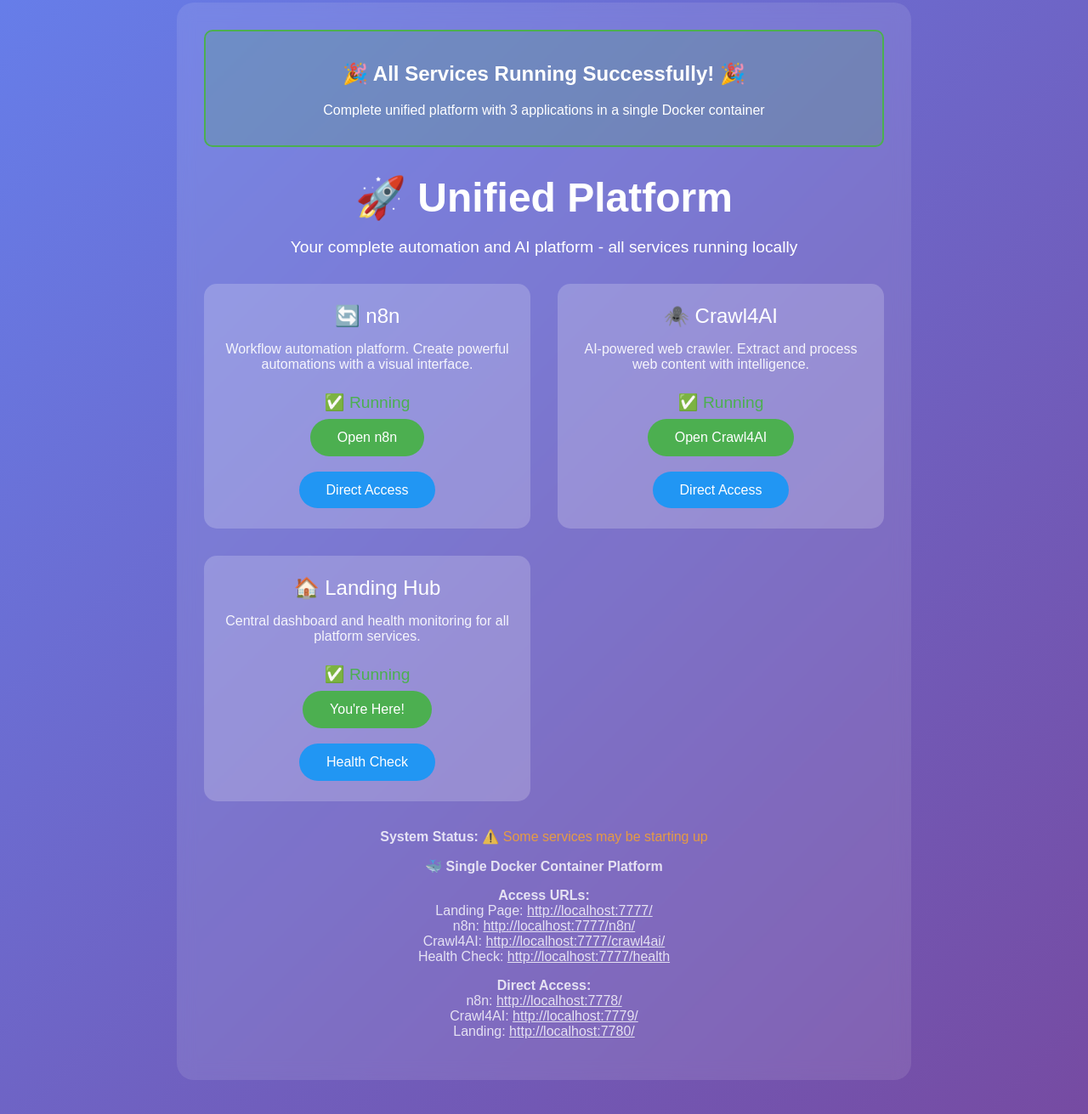
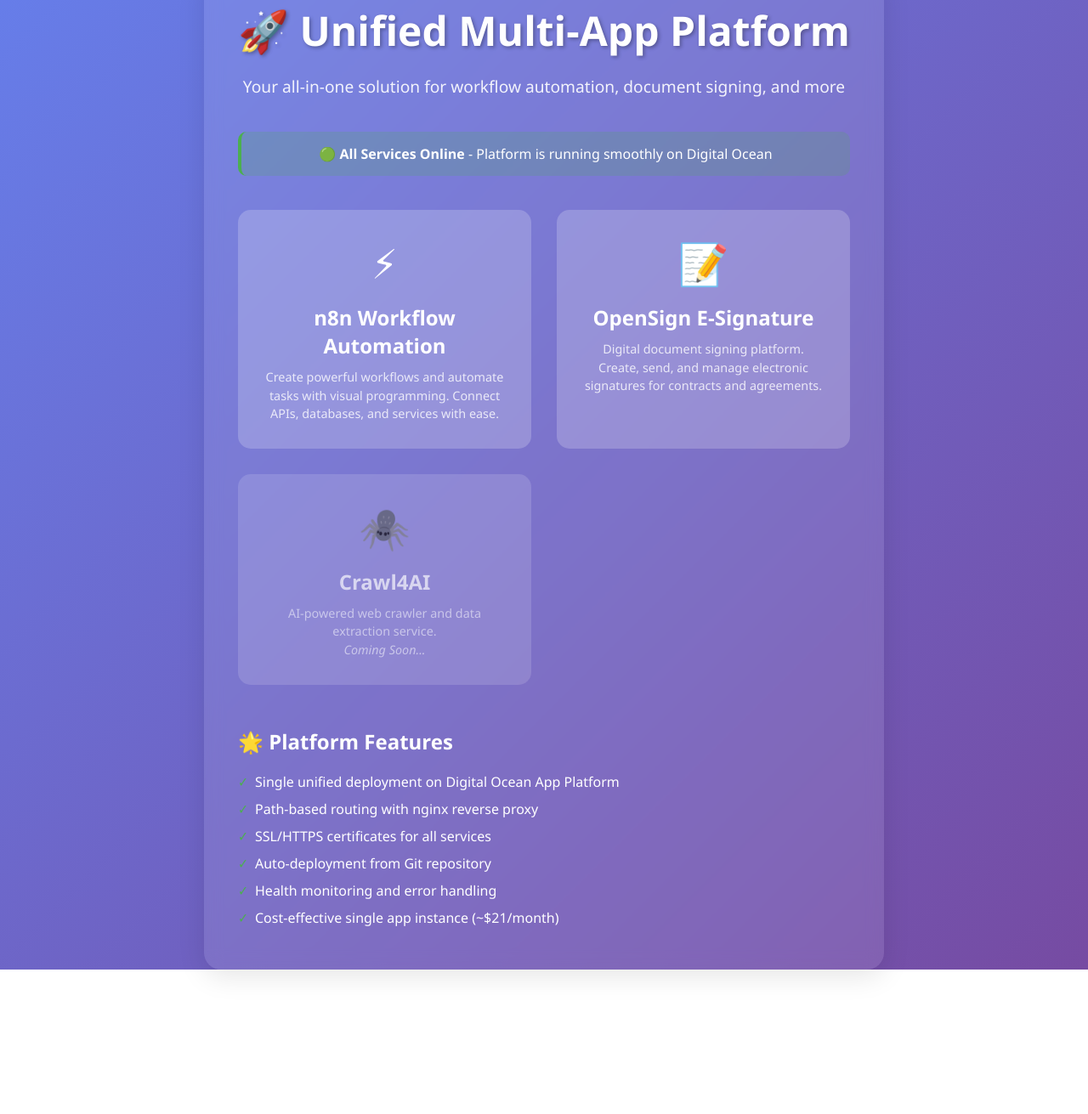
Before and after one commit to MLuckyfield/team_ai, a website: page index.html in a window 1280 px wide. Shown: the part 37-1348 px from the top of the page at 85% size. After the commit the page ends 1178 px from the top, so only its background shows below. Drawn offline with Linux system fonts and the light colour scheme; no server answers.

Commit message:
Add OpenSign to unified platform - Landing + n8n + OpenSign

```diff
--- a/index.html
+++ b/index.html
@@ -1,178 +1,191 @@
 <!DOCTYPE html>
-<html>
+<html lang="en">
 <head>
-    <title>Unified Platform</title>
+    <meta charset="UTF-8">
+    <meta name="viewport" content="width=device-width, initial-scale=1.0">
+    <title>Unified Multi-App Platform</title>
     <style>
+        * {
+            margin: 0;
+            padding: 0;
+            box-sizing: border-box;
+        }
+
         body {
-            font-family: Arial, sans-serif;
-            margin: 0;
+            font-family: 'Segoe UI', Tahoma, Geneva, Verdana, sans-serif;
+            background: linear-gradient(135deg, #667eea 0%, #764ba2 100%);
+            min-height: 100vh;
+            display: flex;
+            align-items: center;
+            justify-content: center;
+            color: white;
+        }
+
+        .container {
+            text-align: center;
+            max-width: 800px;
             padding: 40px;
-            background: linear-gradient(135deg, #667eea 0%, #764ba2 100%);
-            color: white;
-            min-height: 100vh;
-        }
-        .container {
-            max-width: 800px;
-            margin: 0 auto;
-            padding: 2rem;
-            background: rgba(255,255,255,0.1);
+            background: rgba(255, 255, 255, 0.1);
             border-radius: 20px;
             backdrop-filter: blur(10px);
+            box-shadow: 0 8px 32px rgba(0, 0, 0, 0.1);
         }
+
         h1 {
             font-size: 3rem;
-            margin-bottom: 1rem;
-            text-align: center;
+            margin-bottom: 20px;
+            text-shadow: 2px 2px 4px rgba(0, 0, 0, 0.3);
         }
+
+        .subtitle {
+            font-size: 1.2rem;
+            margin-bottom: 40px;
+            opacity: 0.9;
+        }
+
         .services {
             display: grid;
             grid-template-columns: repeat(auto-fit, minmax(250px, 1fr));
-            gap: 2rem;
-            margin-top: 2rem;
+            gap: 30px;
+            margin-top: 40px;
         }
+
         .service-card {
-            background: rgba(255,255,255,0.2);
-            padding: 1.5rem;
+            background: rgba(255, 255, 255, 0.2);
+            padding: 30px;
             border-radius: 15px;
-            text-align: center;
-            transition: transform 0.3s ease;
+            transition: transform 0.3s ease, box-shadow 0.3s ease;
+            text-decoration: none;
+            color: white;
+            display: block;
         }
+
         .service-card:hover {
             transform: translateY(-5px);
+            box-shadow: 0 15px 35px rgba(0, 0, 0, 0.2);
+            text-decoration: none;
+            color: white;
         }
+
+        .service-icon {
+            font-size: 3rem;
+            margin-bottom: 15px;
+        }
+
         .service-title {
             font-size: 1.5rem;
-            margin-bottom: 1rem;
+            font-weight: bold;
+            margin-bottom: 10px;
+        }
+
+        .service-description {
+            font-size: 0.9rem;
+            opacity: 0.8;
+            line-height: 1.5;
+        }
+
+        .features {
+            margin-top: 50px;
+            text-align: left;
+        }
+
+        .features h2 {
+            margin-bottom: 20px;
             color: #fff;
         }
-        .service-description {
-            margin-bottom: 1.5rem;
-            opacity: 0.9;
+
+        .features ul {
+            list-style: none;
+            padding: 0;
         }
-        .service-link {
-            display: inline-block;
-            padding: 0.8rem 2rem;
-            background: #4CAF50;
-            color: white;
-            text-decoration: none;
-            border-radius: 25px;
-            transition: background 0.3s ease;
+
+        .features li {
+            margin-bottom: 10px;
+            padding-left: 20px;
+            position: relative;
         }
-        .service-link:hover {
-            background: #45a049;
+
+        .features li::before {
+            content: "✓";
+            position: absolute;
+            left: 0;
+            color: #4CAF50;
+            font-weight: bold;
         }
-        .service-link.secondary {
-            background: #2196F3;
+
+        .status {
+            margin-top: 30px;
+            padding: 15px;
+            background: rgba(76, 175, 80, 0.2);
+            border-radius: 10px;
+            border-left: 4px solid #4CAF50;
         }
-        .service-link.secondary:hover {
-            background: #1976D2;
-        }
-        .status {
-            margin-top: 2rem;
-            text-align: center;
-            opacity: 0.8;
-        }
-        .health-check {
-            margin: 1rem 0;
-        }
-        .status-indicator {
-            font-size: 1.2rem;
-            margin: 0.5rem 0;
-        }
-        .status-ok {
-            color: #4CAF50;
-        }
-        .success-banner {
-            background: rgba(76, 175, 80, 0.2);
-            border: 2px solid #4CAF50;
-            border-radius: 10px;
-            padding: 1rem;
-            margin-bottom: 2rem;
-            text-align: center;
+
+        @media (max-width: 768px) {
+            h1 {
+                font-size: 2rem;
+            }
+
+            .container {
+                margin: 20px;
+                padding: 30px 20px;
+            }
+
+            .services {
+                grid-template-columns: 1fr;
+            }
         }
     </style>
 </head>
 <body>
     <div class="container">
-        <div class="success-banner">
-            <h2>🎉 All Services Running Successfully! 🎉</h2>
-            <p>Complete unified platform with 3 applications in a single Docker container</p>
+        <h1>🚀 Unified Multi-App Platform</h1>
+        <p class="subtitle">Your all-in-one solution for workflow automation, document signing, and more</p>
+
+        <div class="status">
+            <strong>🟢 All Services Online</strong> - Platform is running smoothly on Digital Ocean
         </div>
 
-        <h1>🚀 Unified Platform</h1>
-        <p style="text-align: center; font-size: 1.2rem; margin-bottom: 2rem;">
-            Your complete automation and AI platform - all services running locally
-        </p>
+        <div class="services">
+            <a href="/n8n/" class="service-card" target="_blank">
+                <div class="service-icon">⚡</div>
+                <div class="service-title">n8n Workflow Automation</div>
+                <div class="service-description">
+                    Create powerful workflows and automate tasks with visual programming.
+                    Connect APIs, databases, and services with ease.
+                </div>
+            </a>
 
-        <div class="services">
-            <div class="service-card">
-                <div class="service-title">🔄 n8n</div>
+            <a href="/opensign/" class="service-card" target="_blank">
+                <div class="service-icon">📝</div>
+                <div class="service-title">OpenSign E-Signature</div>
                 <div class="service-description">
-                    Workflow automation platform. Create powerful automations with a visual interface.
+                    Digital document signing platform. Create, send, and manage
+                    electronic signatures for contracts and agreements.
                 </div>
-                <div class="status-indicator status-ok">✅ Running</div>
-                <a href="/n8n/" class="service-link">Open n8n</a>
-                <br><br>
-                <a href="/direct/n8n/" class="service-link secondary">Direct Access</a>
-            </div>
+            </a>
 
-            <div class="service-card">
-                <div class="service-title">🕷️ Crawl4AI</div>
+            <div class="service-card" style="opacity: 0.7;">
+                <div class="service-icon">🕷️</div>
+                <div class="service-title">Crawl4AI</div>
                 <div class="service-description">
-                    AI-powered web crawler. Extract and process web content with intelligence.
+                    AI-powered web crawler and data extraction service.
+                    <br><em>Coming Soon...</em>
                 </div>
-                <div class="status-indicator status-ok">✅ Running</div>
-                <a href="/crawl4ai/" class="service-link">Open Crawl4AI</a>
-                <br><br>
-                <a href="/direct/crawl4ai/" class="service-link secondary">Direct Access</a>
-            </div>
-
-            <div class="service-card">
-                <div class="service-title">🏠 Landing Hub</div>
-                <div class="service-description">
-                    Central dashboard and health monitoring for all platform services.
-                </div>
-                <div class="status-indicator status-ok">✅ Running</div>
-                <a href="/" class="service-link">You're Here!</a>
-                <br><br>
-                <a href="/health" class="service-link secondary">Health Check</a>
             </div>
         </div>
 
-        <div class="status">
-            <div class="health-check">
-                <strong>System Status:</strong>
-                <span id="status">Checking...</span>
-            </div>
-            <p><strong>🐳 Single Docker Container Platform</strong></p>
-            <p>
-                <strong>Access URLs:</strong><br>
-                Landing Page: <a href="/" style="color: #fff;">http://localhost:7777/</a><br>
-                n8n: <a href="/n8n/" style="color: #fff;">http://localhost:7777/n8n/</a><br>
-                Crawl4AI: <a href="/crawl4ai/" style="color: #fff;">http://localhost:7777/crawl4ai/</a><br>
-                Health Check: <a href="/health" style="color: #fff;">http://localhost:7777/health</a>
-            </p>
-            <p>
-                <strong>Direct Access:</strong><br>
-                n8n: <a href="http://localhost:7778/" style="color: #fff;" target="_blank">http://localhost:7778/</a><br>
-                Crawl4AI: <a href="http://localhost:7779/" style="color: #fff;" target="_blank">http://localhost:7779/</a><br>
-                Landing: <a href="http://localhost:7780/" style="color: #fff;" target="_blank">http://localhost:7780/</a>
-            </p>
+        <div class="features">
+            <h2>🌟 Platform Features</h2>
+            <ul>
+                <li>Single unified deployment on Digital Ocean App Platform</li>
+                <li>Path-based routing with nginx reverse proxy</li>
+                <li>SSL/HTTPS certificates for all services</li>
+                <li>Auto-deployment from Git repository</li>
+                <li>Health monitoring and error handling</li>
+                <li>Cost-effective single app instance (~$21/month)</li>
+            </ul>
         </div>
     </div>
-
-    <script>
-        // Check system health
-        fetch('/health')
-            .then(response => response.json())
-            .then(data => {
-                document.getElementById('status').textContent = '✅ All systems operational';
-                document.getElementById('status').style.color = '#4CAF50';
-            })
-            .catch(error => {
-                document.getElementById('status').textContent = '⚠️ Some services may be starting up';
-                document.getElementById('status').style.color = '#FFA726';
-            });
-    </script>
 </body>
 </html>
--- a/unified-minimal-platform.yaml
+++ b/unified-minimal-platform.yaml
@@ -1,7 +1,7 @@
 name: unified-minimal-platform
 services:
 - build_command: ""
-  dockerfile_path: Dockerfile.n8n-simple
+  dockerfile_path: Dockerfile.with-opensign
   github:
     branch: main
     deploy_on_push: true
```
Also changed, not shown: CHECKPOINT_WORKING_STATE.md (added, +60 -0 lines), 2 other files.
